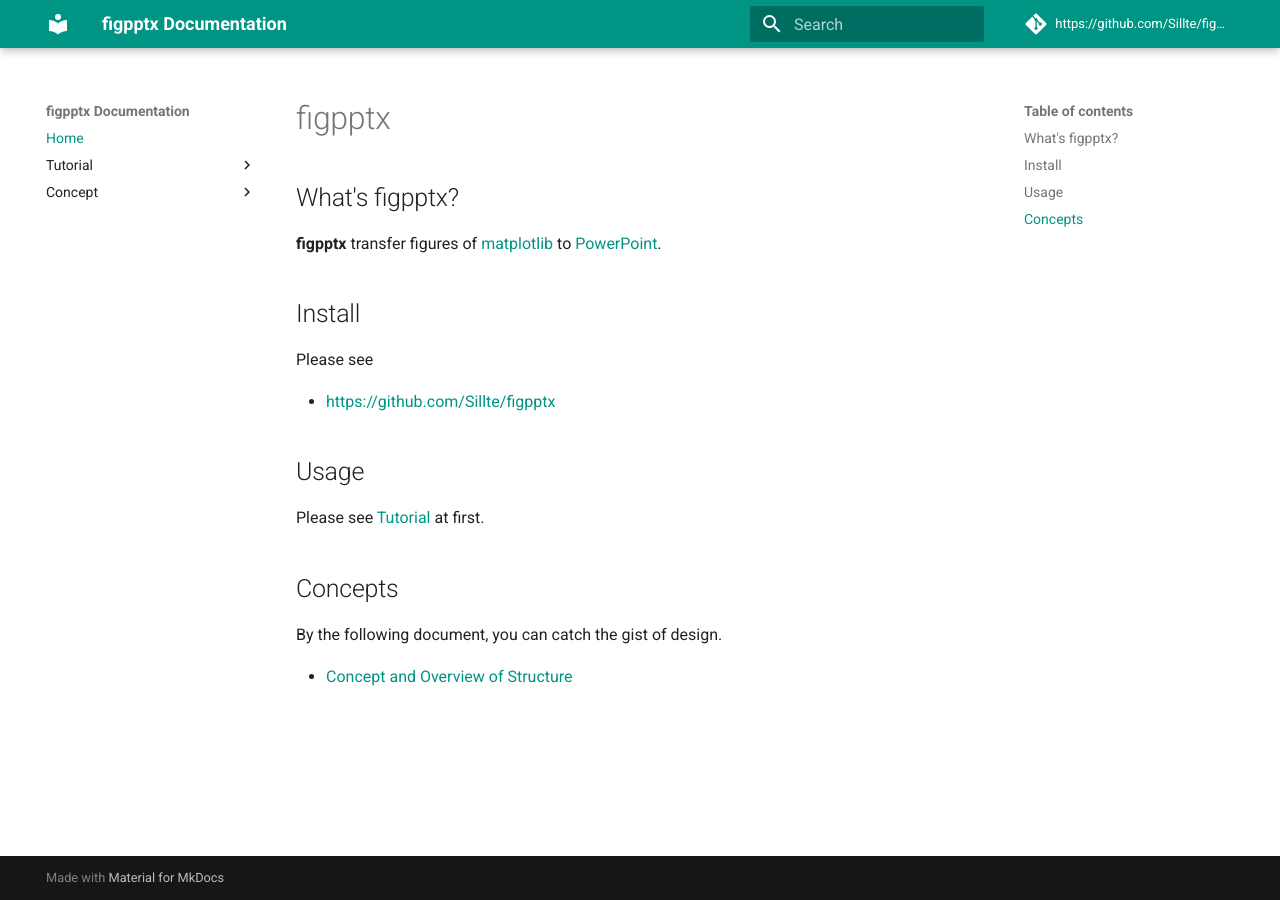
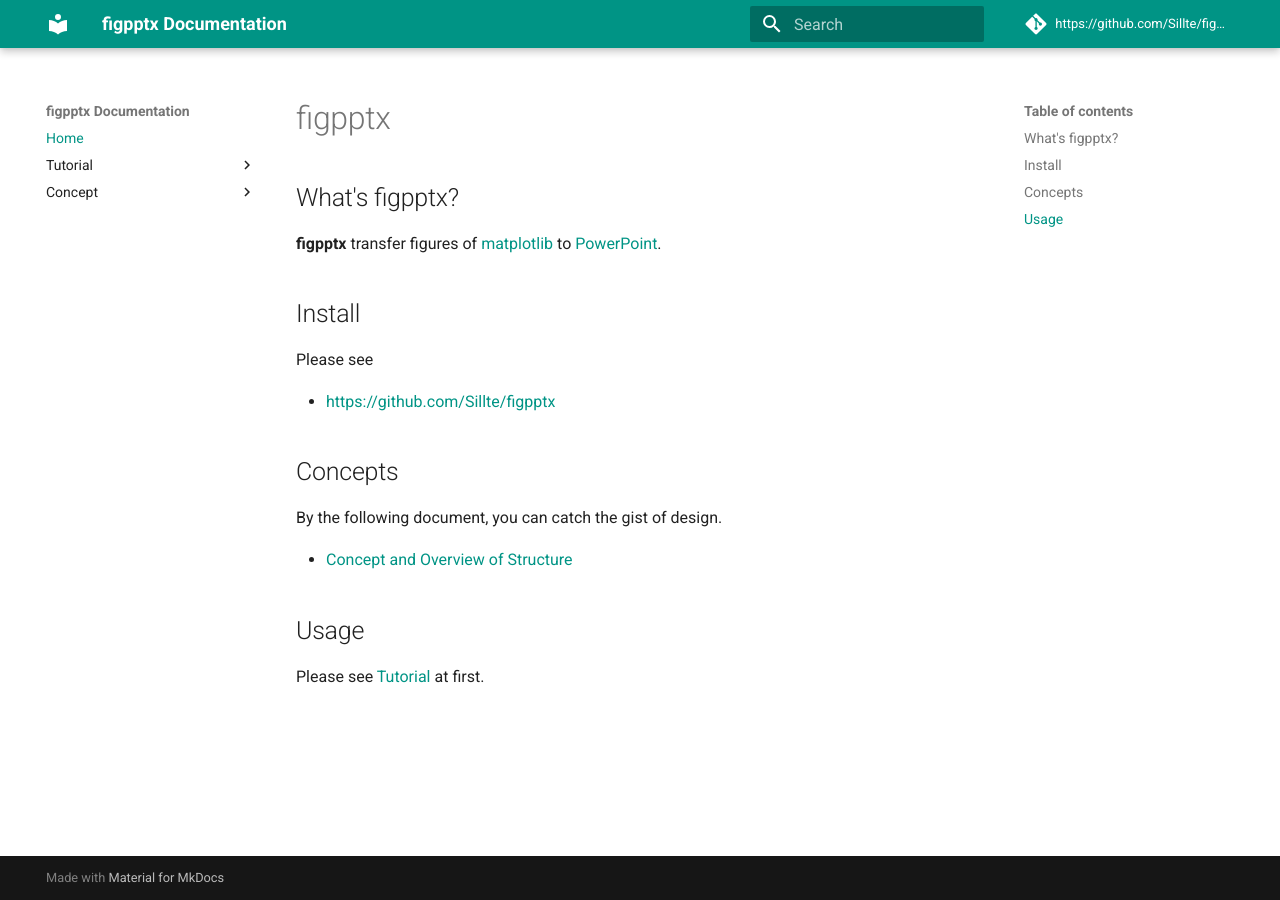
Before and after one commit to Sillte/figpptx, an MkDocs documentation site: the page built from docs/index.md, in a window 1280 px wide. Built offline with MkDocs 1.6.1 and Material for MkDocs 9.7.7, drawn with Linux system fonts in a browser that asks for light colours; comment, search, counter and statistics services are not loaded.

Commit message:
revise docs.

```diff
--- a/docs/index.md
+++ b/docs/index.md
@@ -10,11 +10,11 @@
 
 * [https://github.com/Sillte/figpptx](https://github.com/Sillte/figpptx)
 
-## Usage
-
-Please see [Tutorial](./tutorial/index.md) at first.
-
 ## Concepts
 By the following document, you can catch the gist of design.
 
 * [Concept and Overview of Structure](concept/index.md)
+
+## Usage
+
+Please see [Tutorial](./tutorial/index.md) at first.
```
